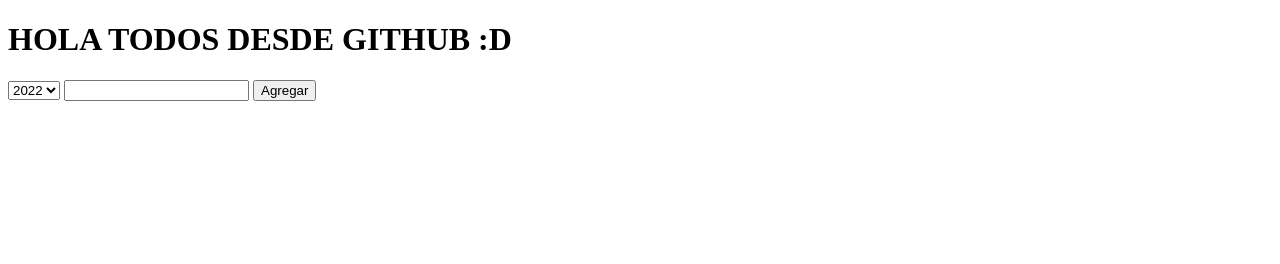
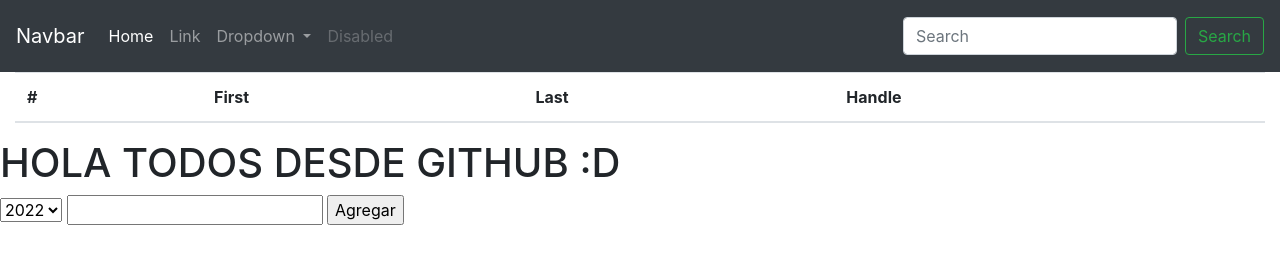
Before and after one commit to Palafox003/410-AE, a plain HTML site: page index.html in a window 1280 px wide. Drawn offline with nearby package versions, Linux system fonts and the light colour scheme; no server answers.

Commit message:
11/10/2022, Consumo de servicio jsonplaceholder

```diff
--- a/index.html
+++ b/index.html
@@ -2,8 +2,71 @@
 <html>
 <head>
 	<title>Ejemplo</title>
+	<link rel="stylesheet" href="https://cdn.jsdelivr.net/npm/bootstrap@4.6.2/dist/css/bootstrap.min.css" integrity="sha384-xOolHFLEh07PJGoPkLv1IbcEPTNtaed2xpHsD9ESMhqIYd0nLMwNLD69Npy4HI+N" crossorigin="anonymous">
 </head>
 <body>
+	<div class="container-fluid" >
+<!-- Inicio del navbar -->
+		<div class="row">
+			<div class="col p-0">
+				<nav class="navbar navbar-expand-lg navbar-dark bg-dark p-3">
+				  <a class="navbar-brand" href="#">Navbar</a>
+				  <button class="navbar-toggler" type="button" data-toggle="collapse" data-target="#navbarSupportedContent" aria-controls="navbarSupportedContent" aria-expanded="false" aria-label="Toggle navigation">
+				    <span class="navbar-toggler-icon"></span>
+				  </button>
+
+				  <div class="collapse navbar-collapse" id="navbarSupportedContent">
+				    <ul class="navbar-nav mr-auto">
+				      <li class="nav-item active">
+				        <a class="nav-link" href="#">Home <span class="sr-only">(current)</span></a>
+				      </li>
+				      <li class="nav-item">
+				        <a class="nav-link" href="#">Link</a>
+				      </li>
+				      <li class="nav-item dropdown">
+				        <a class="nav-link dropdown-toggle" href="#" role="button" data-toggle="dropdown" aria-expanded="false">
+				          Dropdown
+				        </a>
+				        <div class="dropdown-menu">
+				          <a class="dropdown-item" href="#">Action</a>
+				          <a class="dropdown-item" href="#">Another action</a>
+				          <div class="dropdown-divider"></div>
+				          <a class="dropdown-item" href="#">Something else here</a>
+				        </div>
+				      </li>
+				      <li class="nav-item">
+				        <a class="nav-link disabled">Disabled</a>
+				      </li>
+				    </ul>
+				    <form class="form-inline my-2 my-lg-0">
+				      <input class="form-control mr-sm-2" type="search" placeholder="Search" aria-label="Search">
+				      <button class="btn btn-outline-success my-2 my-sm-0" type="submit">Search</button>
+				    </form>
+				  </div>
+				</nav>
+			</div>
+		</div>
+<!-- Fin del navbar -->
+<!-- Inicio fila2 -->
+	<div class="row">
+		<div class="col">
+			<table class="table table-hover">
+			  <thead>
+			    <tr>
+			      <th scope="col">#</th>
+			      <th scope="col">First</th>
+			      <th scope="col">Last</th>
+			      <th scope="col">Handle</th>
+			    </tr>
+			  </thead>
+			  <tbody id="datos-tabla">
+
+			  </tbody>
+			</table>
+		</div>
+	</div>
+<!--  Fin de la fila2-->
+	</div>
 	<h1>HOLA TODOS  DESDE GITHUB :D</h1>
 	<select name="year" id="year">
 		<option value="2022">2022</option>
@@ -18,5 +81,6 @@
 
 	<script type="text/javascript" src="js/jquery-3.6.1.min.js"></script>
 	<script type="text/javascript" src="js/app.js"></script>
+	<script src="https://cdn.jsdelivr.net/npm/bootstrap@4.6.2/dist/js/bootstrap.bundle.min.js" integrity="sha384-Fy6S3B9q64WdZWQUiU+q4/2Lc9npb8tCaSX9FK7E8HnRr0Jz8D6OP9dO5Vg3Q9ct" crossorigin="anonymous"></script>
 </body>
 </html>
--- a/js/app.js
+++ b/js/app.js
@@ -8,7 +8,10 @@ $(document).ready(function (){
 		$("# year").append('<option value="'+year2+'">'+year2+'</option>');
 	});
 
-	$.get( "https://jsonplaceholder.typicode.com/posts", function( data ) {
+	$.get( "https://jsonplaceholder.typicode.com/posts", function( data) {
 		  console.log( data );
+		  	data.forEach(function (dato,index){
+		  		$("#datos-tabla").append('<tr><td>'+(index+1)+'</td><td>'+dato.userId+'</td><td>'+dato.id+'</td><td>'+dato.title+'</td></tr>');
+		  	});
 		});
 });
```
